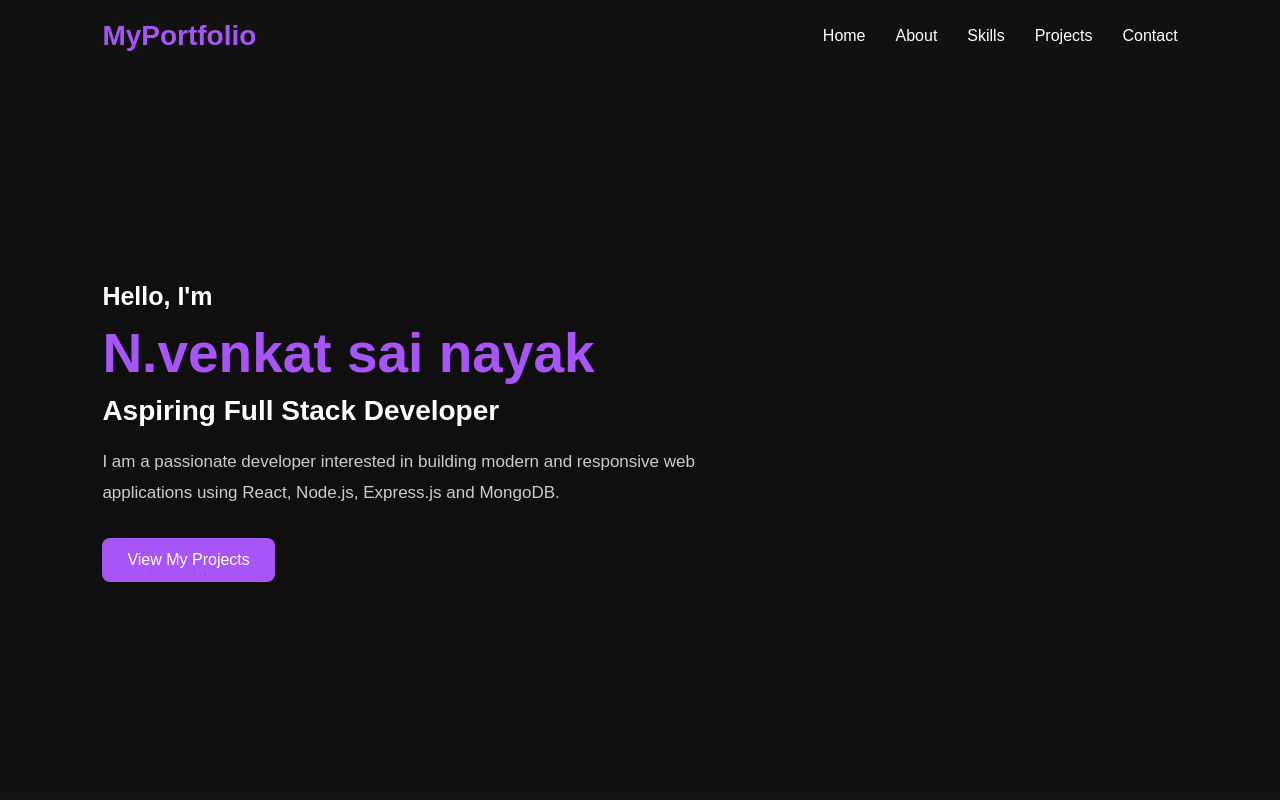
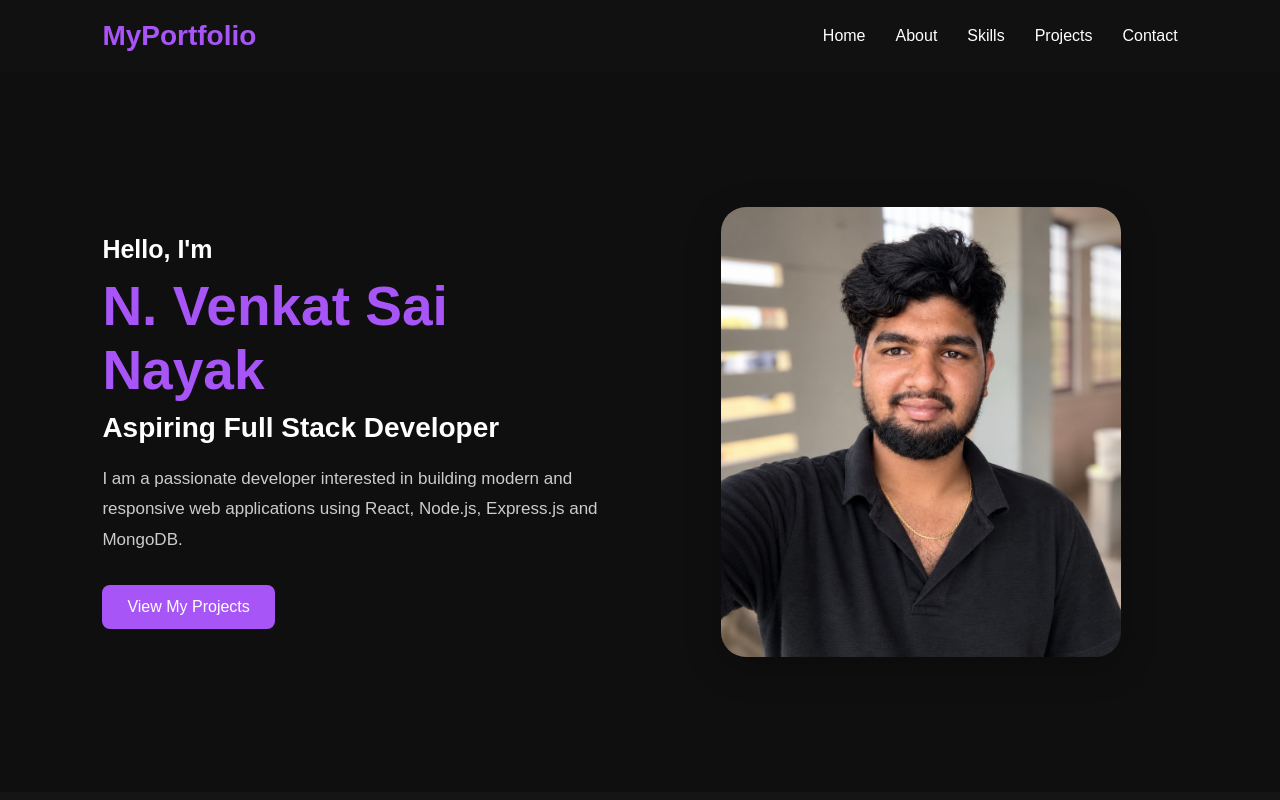
Before and after one commit to VS-nayak/my-portfolio, a React app in the folder frontend/: page / in a window 1280 px wide. Shown: the top 800 px of the page. Built offline with nearby package versions, Linux system fonts and the light colour scheme; the HTML template or start-up script is replaced by a standard one.

Commit message:
Add profile photo to portfolio

```diff
--- /dev/null
+++ b/frontend/src/components/home.css
@@ -0,0 +1,76 @@
+
+.home {
+  min-height: 90vh;
+  display: flex;
+  align-items: center;
+  padding: 80px 8%;
+}
+
+.home-container {
+  width: 100%;
+  display: flex;
+  align-items: center;
+  justify-content: space-between;
+  gap: 50px;
+}
+
+.home-content {
+  flex: 1;
+}
+
+.home-content h3 {
+  font-size: 24px;
+  margin-bottom: 10px;
+}
+
+.home-content h1 {
+  font-size: 48px;
+  margin-bottom: 12px;
+}
+
+.home-content h2 {
+  font-size: 28px;
+  margin-bottom: 20px;
+}
+
+.home-content p {
+  font-size: 17px;
+  line-height: 1.7;
+  margin-bottom: 25px;
+}
+
+.home-image {
+  flex: 1;
+  display: flex;
+  justify-content: center;
+}
+
+.home-image img {
+  width: 100%;
+  max-width: 400px;
+  height: 450px;
+  object-fit: cover;
+  object-position: center;
+  border-radius: 25px;
+  box-shadow: 0 10px 35px rgba(0, 0, 0, 0.25);
+}
+
+@media (max-width: 768px) {
+  .home-container {
+    flex-direction: column-reverse;
+    text-align: center;
+  }
+
+  .home-content h1 {
+    font-size: 34px;
+  }
+
+  .home-content h2 {
+    font-size: 22px;
+  }
+
+  .home-image img {
+    max-width: 300px;
+    height: 350px;
+  }
+}
--- a/frontend/src/components/home.jsx
+++ b/frontend/src/components/home.jsx
@@ -1,12 +1,17 @@
+
+import './home.css';
+import profile from '../assets/profile.jpg';
+
 function Home() {
   return (
     <section className="home" id="home">
 
+      <div className="home-container">
+
         <div className="home-content">
-
           <h3>Hello, I'm</h3>
 
-        <h1>N.venkat sai nayak</h1>
+          <h1>N. Venkat Sai Nayak</h1>
 
           <h2>Aspiring Full Stack Developer</h2>
 
@@ -19,6 +24,11 @@ function Home() {
           <a href="#projects" className="btn">
             View My Projects
           </a>
+        </div>
+
+        <div className="home-image">
+          <img src={profile} alt="Venkat Sai Nayak" />
+        </div>
 
       </div>
 
```
Also changed, not shown: frontend/src/assets/profile.jpg (added). Lines whose indentation alone changed are shown as unchanged.
